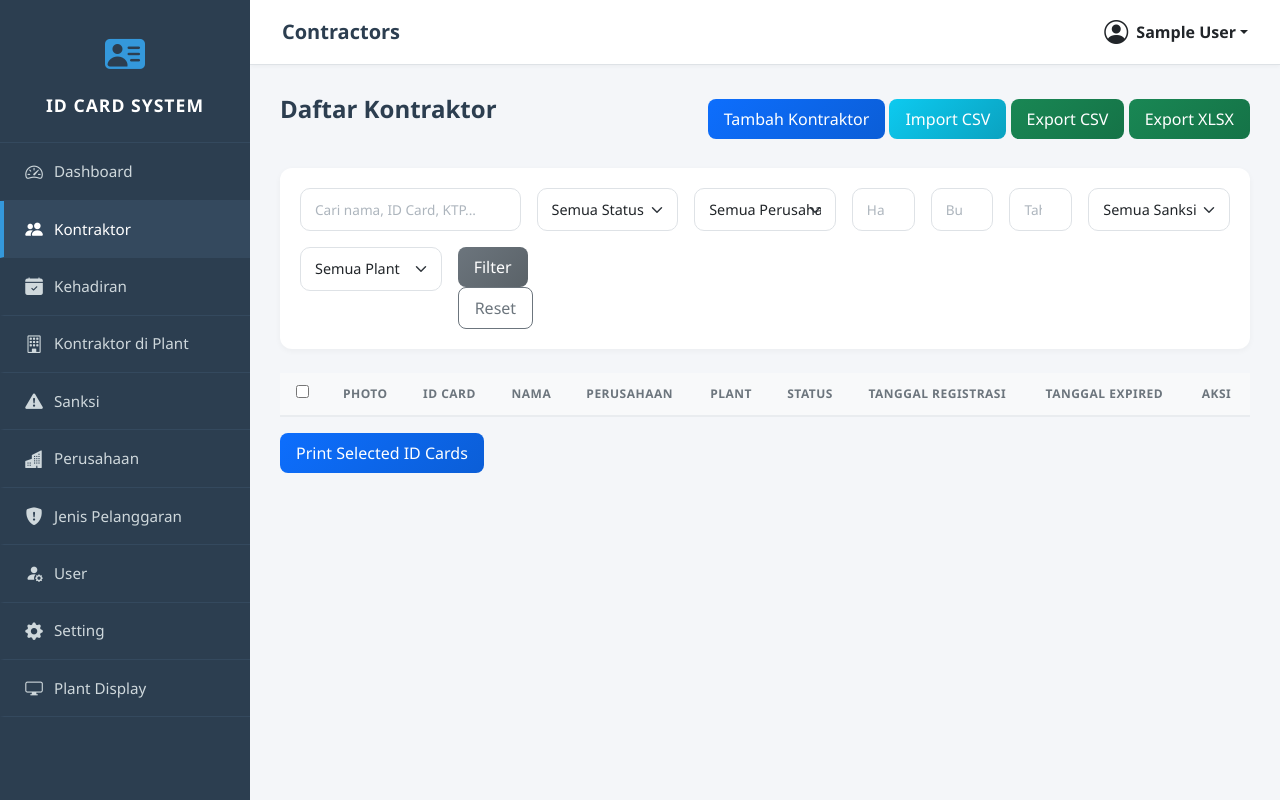
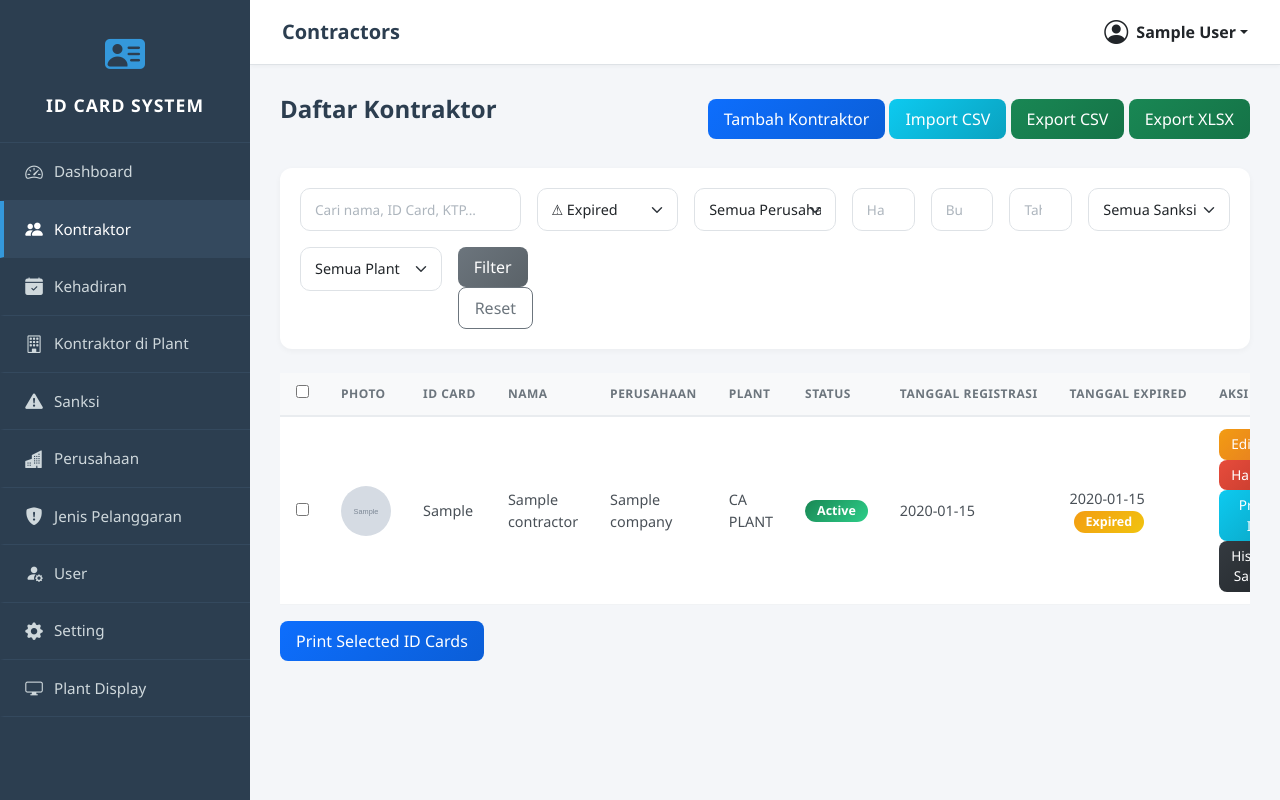
Before and after one commit to ayahbaik2020-afk/idcard, a PHP site: page /index.php?page=contractors&status=Expired in a window 1280 px wide. Run offline with PHP 8.4, Linux system fonts and the light colour scheme; the visitor is signed in with stand-in values (Sample User, id 1); tables that the repository leaves empty hold one stand-in row (values such as "Sample post"); grey boxes marked "Sample" are stand-in pictures; a stand-in replaces the project's code that opens the database connection; lists and menus that the app fills with data are empty; classes that the project's autoload settings leave out are loaded by file name.

Commit message:
Block check-in for expired man power (WORK_LOG priority #1)
- AttendanceController::scan(): reject new check-in (both first-ever and
  re-entry after a previous check-out) when contractor.expiry_date is in
  the past. Check-out is still always allowed so anyone already inside
  when their card expires can still log out normally. Tested live
  against a real expired contractor (id_card 25.0034) - correctly
  blocked with no attendance row created; verified check-out path is
  unaffected.
- plant_display.php: distinct amber 'ID CARD EXPIRED' box (previously
  would have fallen through to the generic yellow warning box, which
  still worked but wasn't visually distinguished from other errors)
- Dashboard: new 'MAN POWER EXPIRED' stat card + count query, links to
  the contractor list pre-filtered to expired
- Contractor list: 'Expired' status filter option (virtual - computed
  from expiry_date, not a real value in the status enum) + inline
  warning badge on the expiry date column
- Renewal itself already worked via the existing Edit form (expiry_date
  is already an editable field there) - no separate renewal UI needed,
  just needed visibility + the actual access-control gap closed

```diff
--- a/src/Controllers/DashboardController.php
+++ b/src/Controllers/DashboardController.php
@@ -27,6 +27,10 @@ class DashboardController
         // 3. Total Jenis Pelanggaran
         $stmt = $this->pdo->query("SELECT COUNT(id) as total_violations FROM violations");
         $total_violations = $stmt->fetchColumn() ?? 0;
+
+        // 3b. Man power expired (masa berlaku KTP/ID card habis, belum diperpanjang)
+        $expired_stmt = $this->pdo->query("SELECT COUNT(*) FROM contractors WHERE expiry_date IS NOT NULL AND expiry_date < CURDATE()");
+        $total_expired = $expired_stmt->fetchColumn() ?? 0;
 
         // 4. Pie Chart: Contractor Distribution per Plant
         $plant_distribution_stmt = $this->pdo->query(
@@ -63,6 +67,7 @@ class DashboardController
             'settings',
             'total_contractors_in_plant',
             'total_violations',
+            'total_expired',
             'plant_distribution',
             'company_count',
             'banned_contractors'
--- a/src/Repositories/ContractorRepository.php
+++ b/src/Repositories/ContractorRepository.php
@@ -84,8 +84,16 @@ class ContractorRepository
             $params[] = "%{$filters['search']}%";
         }
         if (!empty($filters['status'])) {
-            $query .= " AND c.status = ?";
-            $params[] = $filters['status'];
+            if ($filters['status'] === 'Expired') {
+                // Virtual status: not a real value in the `status` enum,
+                // computed from expiry_date instead so admins can find
+                // who needs renewal (see AttendanceController::scan()
+                // for where this same expiry check blocks check-in).
+                $query .= " AND c.expiry_date IS NOT NULL AND c.expiry_date < CURDATE()";
+            } else {
+                $query .= " AND c.status = ?";
+                $params[] = $filters['status'];
+            }
         }
         if (!empty($filters['plant'])) {
             $query .= " AND c.plant_location = ?";
--- a/templates/contractors/list.php
+++ b/templates/contractors/list.php
@@ -29,6 +29,7 @@
             <option value="Active" <?php echo $status == 'Active' ? 'selected' : ''; ?>>Active</option>
             <option value="Banned" <?php echo $status == 'Banned' ? 'selected' : ''; ?>>Banned</option>
             <option value="Non-Active" <?php echo $status == 'Non-Active' ? 'selected' : ''; ?>>Non-Active</option>
+            <option value="Expired" <?php echo $status == 'Expired' ? 'selected' : ''; ?>>⚠ Expired</option>
         </select>
     </div>
     <div class="col-md-2">
@@ -111,7 +112,12 @@
                         </span>
                     </td>
                     <td><?php echo htmlspecialchars($contractor['registration_date']); ?></td>
-                    <td><?php echo htmlspecialchars($contractor['expiry_date']); ?></td>
+                    <td>
+                        <?php echo htmlspecialchars($contractor['expiry_date']); ?>
+                        <?php if (!empty($contractor['expiry_date']) && $contractor['expiry_date'] < date('Y-m-d')): ?>
+                            <span class="badge bg-warning text-dark ms-1">Expired</span>
+                        <?php endif; ?>
+                    </td>
                     <td>
                         <a href="index.php?page=contractors&action=edit&id=<?php echo $contractor['id']; ?>" class="btn btn-sm btn-warning">Edit</a>
                         <a href="index.php?page=contractors&action=delete&id=<?php echo $contractor['id']; ?>" class="btn btn-sm btn-danger" onclick="return confirm('Yakin hapus?')">Hapus</a>
--- a/templates/plant_display.php
+++ b/templates/plant_display.php
@@ -323,6 +323,8 @@
                         let errorContent = '';
                         if (res.message.includes('BANNED')) {
                             errorContent = `<div class="text-center text-danger"><h6>ID CARD BANNED</h6><p class="mb-0" style="font-size:0.8rem;">Tidak boleh masuk.</p></div>`;
+                        } else if (res.message.includes('EXPIRED')) {
+                            errorContent = `<div class="text-center" style="color:#f39c12;"><h6>ID CARD EXPIRED</h6><p class="mb-0" style="font-size:0.8rem;">${res.message}</p></div>`;
                         } else {
                             errorContent = `<div class="text-center text-warning"><h6>Scan Error</h6><p class="mb-0" style="font-size:0.8rem;">${res.message}</p></div>`;
                         }
```
Also changed, not shown: src/Controllers/AttendanceController.php (+13 -1 lines), templates/dashboard.php (+11 -0 lines).
